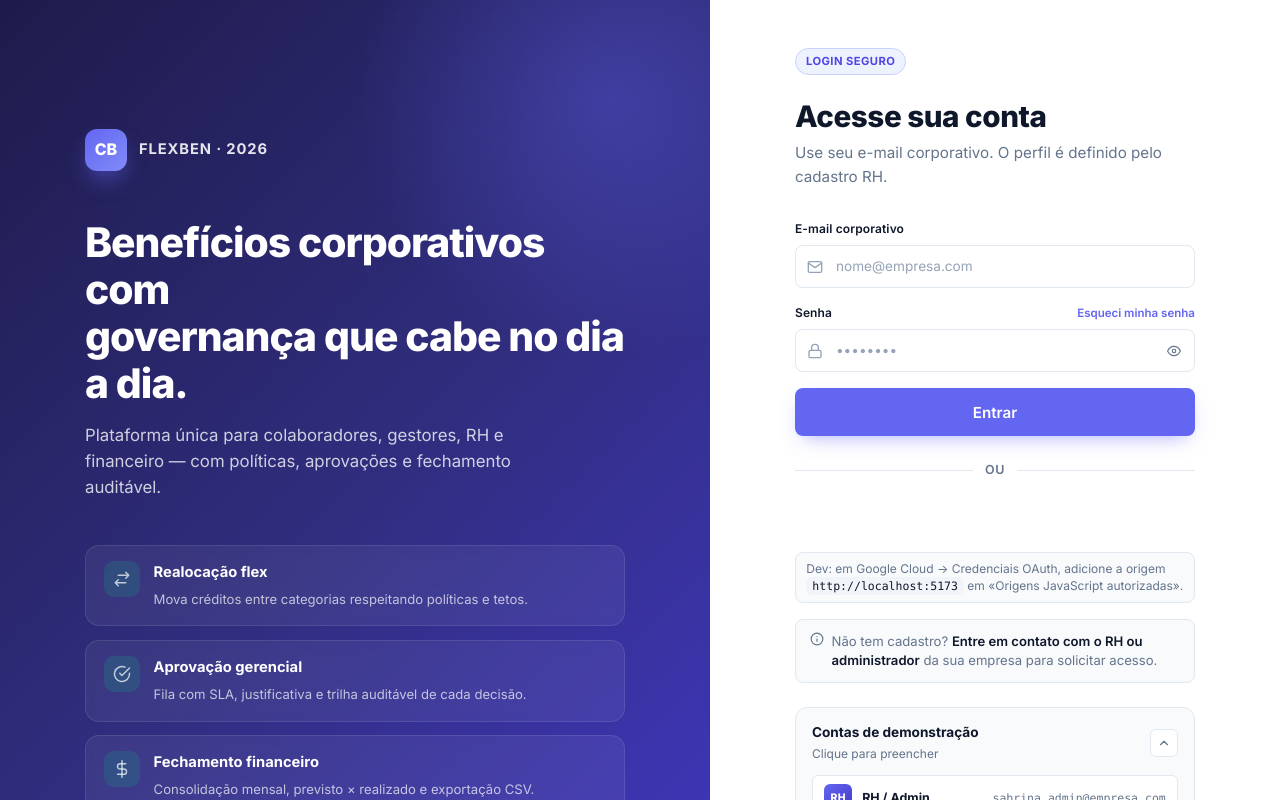
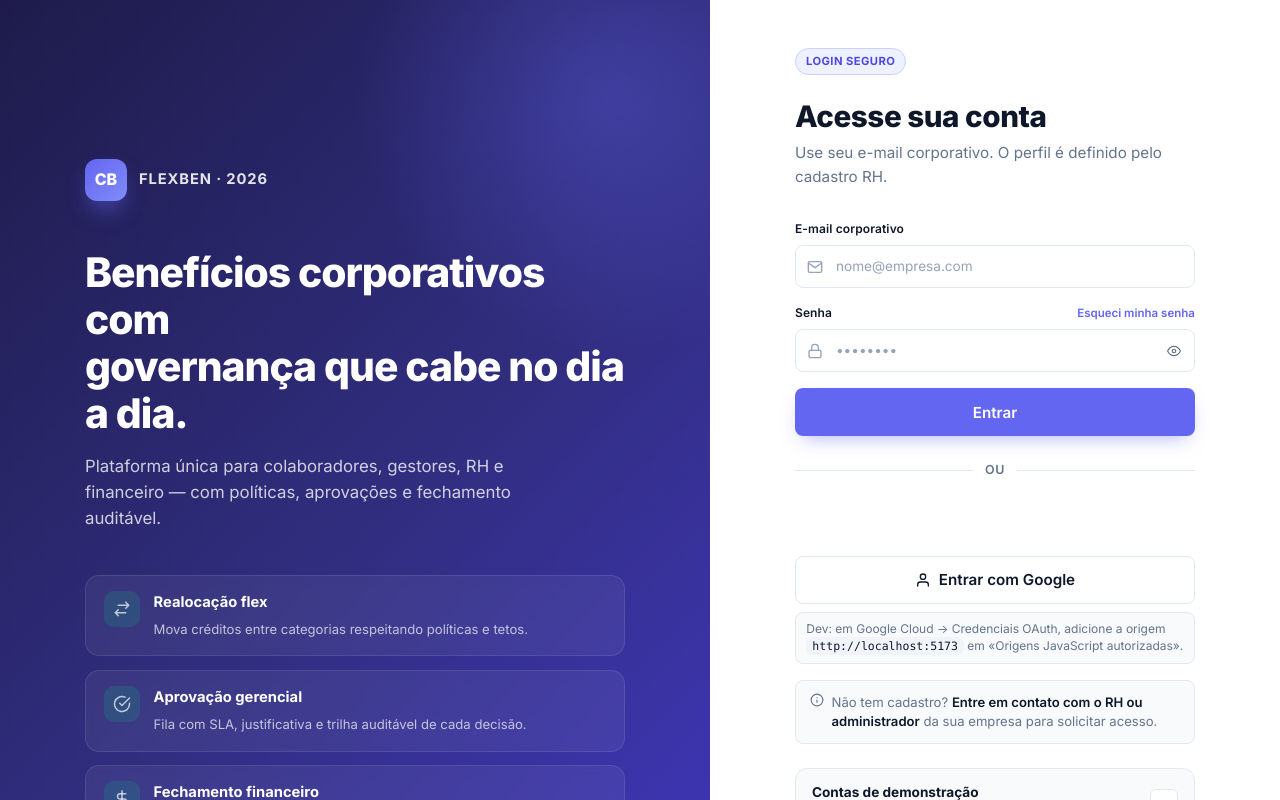
Before and after one commit to sabsnation/FlexBen, a Vue app in the folder vue-app/: page /login in a window 1280 px wide. Shown: the top 800 px of the page. Built offline with nearby package versions, Linux system fonts and the light colour scheme.

Commit message:
feat: enhance Google Sign-In integration with fallback button and improved loading handling

```diff
--- a/vue-app/src/config/googleAuth.js
+++ b/vue-app/src/config/googleAuth.js
@@ -14,30 +14,46 @@ export function loadGoogleScript() {
   if (window.google?.accounts?.id) {
     return Promise.resolve()
   }
-  return new Promise((resolve, reject) => {
+
   const existing = document.querySelector('script[data-flexben-gsi]')
   if (existing) {
-      existing.addEventListener('load', () => resolve(), { once: true })
+    return new Promise((resolve, reject) => {
+      const finish = () => {
+        if (window.google?.accounts?.id) resolve()
+        else reject(new Error('Script Google carregou sem API GSI.'))
+      }
+      if (window.google?.accounts?.id) {
+        resolve()
+        return
+      }
+      existing.addEventListener('load', finish, { once: true })
       existing.addEventListener('error', () => reject(new Error('Falha ao carregar Google.')), {
         once: true
       })
-      return
+      setTimeout(finish, 3000)
+    })
   }
+
+  return new Promise((resolve, reject) => {
     const script = document.createElement('script')
     script.src = 'https://accounts.google.com/gsi/client'
     script.async = true
     script.defer = true
     script.dataset.flexbenGsi = '1'
-    script.onload = () => resolve()
+    script.onload = () => {
+      if (window.google?.accounts?.id) resolve()
+      else reject(new Error('Script Google carregou sem API GSI.'))
+    }
     script.onerror = () => reject(new Error('Falha ao carregar Google.'))
     document.head.appendChild(script)
   })
 }
 
 function ensureGsiInitialized() {
-  if (gsiInitialized || !GOOGLE_CLIENT_ID || !window.google?.accounts?.id) {
-    return gsiInitialized
+  if (!GOOGLE_CLIENT_ID || !window.google?.accounts?.id) {
+    return false
   }
+  if (!gsiInitialized) {
     window.google.accounts.id.initialize({
       client_id: GOOGLE_CLIENT_ID,
       callback: (response) => {
@@ -47,23 +63,39 @@ function ensureGsiInitialized() {
       cancel_on_tap_outside: true
     })
     gsiInitialized = true
+  }
   return true
 }
 
 /** Uma única initialize por sessão; renderButton pode repetir ao remontar a tela. */
 export function renderGoogleSignInButton(container, onCredential) {
-  if (!GOOGLE_CLIENT_ID || !container || !window.google?.accounts?.id) {
+  if (!GOOGLE_CLIENT_ID || !container) {
+    return false
+  }
+  if (!window.google?.accounts?.id) {
     return false
   }
   credentialHandler = onCredential
   if (!ensureGsiInitialized()) return false
+
   container.replaceChildren()
+  const width = Math.max(280, Math.min(400, container.offsetWidth || 360))
   window.google.accounts.id.renderButton(container, {
     theme: 'outline',
     size: 'large',
-    width: Math.min(400, container.offsetWidth || 360),
+    width,
     text: 'continue_with',
     locale: 'pt-BR'
   })
+  return container.childElementCount > 0
+}
+
+/** Fallback quando o iframe do botão não renderiza (ex.: origem OAuth). */
+export async function promptGoogleSignIn(onCredential) {
+  if (!GOOGLE_CLIENT_ID) return false
+  await loadGoogleScript()
+  credentialHandler = onCredential
+  if (!ensureGsiInitialized()) return false
+  window.google.accounts.id.prompt()
   return true
 }
--- a/vue-app/src/views/LoginView.vue
+++ b/vue-app/src/views/LoginView.vue
@@ -107,6 +107,16 @@
           <span>ou</span>
         </div>
         <div v-if="googleEnabled" ref="googleBtnRef" class="google-btn-wrap"></div>
+        <button
+          v-if="googleEnabled && showGoogleFallback"
+          type="button"
+          class="btn btn-secondary btn-lg btn-block google-fallback-btn"
+          :disabled="googleLoading"
+          @click="retryGoogleButton"
+        >
+          <Icon name="user" :size="16" />
+          Entrar com Google
+        </button>
         <p v-if="googleEnabled && googleLoading" class="muted text-xs google-hint">Validando conta Google…</p>
         <p v-if="googleEnabled && isDev" class="muted text-xs google-origin-hint">
           Dev: em Google Cloud → Credenciais OAuth, adicione a origem
@@ -152,7 +162,7 @@
 </template>
 
 <script setup>
-import { ref, onMounted, nextTick } from 'vue'
+import { ref, onMounted, onActivated, nextTick } from 'vue'
 import { useRouter } from 'vue-router'
 import { useAuth } from '../auth'
 import { useToast } from '../toast'
@@ -160,7 +170,8 @@ import { assertLoginForm } from '../services/formValidators'
 import {
   isGoogleLoginEnabled,
   loadGoogleScript,
-  renderGoogleSignInButton
+  renderGoogleSignInButton,
+  promptGoogleSignIn
 } from '../config/googleAuth.js'
 import Icon from '../components/Icon.vue'
 
@@ -177,6 +188,7 @@ const showDemo = ref(true)
 const googleEnabled = isGoogleLoginEnabled()
 const isDev = import.meta.env.DEV
 const googleBtnRef = ref(null)
+const showGoogleFallback = ref(false)
 
 const demos = [
   { role: 'RH / Admin', short: 'RH', email: 'sabrina.admin@empresa.com', color: 'linear-gradient(135deg, #6366f1, #4338ca)' },
@@ -190,16 +202,44 @@ const fillDemo = (d) => {
   senha.value = '123'
 }
 
-onMounted(async () => {
+async function mountGoogleButton() {
   if (!googleEnabled) return
+  showGoogleFallback.value = false
   try {
     await loadGoogleScript()
     await nextTick()
-    renderGoogleSignInButton(googleBtnRef.value, handleGoogleCredential)
+    let ok = renderGoogleSignInButton(googleBtnRef.value, handleGoogleCredential)
+    if (!ok) {
+      for (let attempt = 0; attempt < 6 && !ok; attempt += 1) {
+        await new Promise((r) => setTimeout(r, 80 * (attempt + 1)))
+        await nextTick()
+        ok = renderGoogleSignInButton(googleBtnRef.value, handleGoogleCredential)
+      }
+    }
+    showGoogleFallback.value = !ok
   } catch (err) {
+    showGoogleFallback.value = true
     console.warn('[google-auth]', err.message)
   }
-})
+}
+
+const retryGoogleButton = async () => {
+  await mountGoogleButton()
+  if (showGoogleFallback.value) {
+    try {
+      await promptGoogleSignIn(handleGoogleCredential)
+    } catch (err) {
+      showToast(
+        'Não foi possível abrir o Google. Confira as origens autorizadas no Google Cloud.',
+        'error'
+      )
+      console.warn('[google-auth]', err.message)
+    }
+  }
+}
+
+onMounted(mountGoogleButton)
+onActivated(mountGoogleButton)
 
 const handleGoogleCredential = async (credential) => {
   if (loading.value || googleLoading.value) return
@@ -398,7 +438,15 @@ function landingForRole(role) {
   display: flex;
   justify-content: center;
   margin-bottom: 0.5rem;
-  min-height: 44px;
+  min-height: 48px;
+  width: 100%;
+}
+.google-fallback-btn {
+  display: inline-flex;
+  align-items: center;
+  justify-content: center;
+  gap: 8px;
+  margin-bottom: 0.5rem;
 }
 .google-hint { text-align: center; margin: 0 0 1rem; }
 .google-origin-hint {
```
Also changed, not shown: 1 other file (tests, documents, lock files or other folders). Lines whose indentation alone changed are shown as unchanged.
